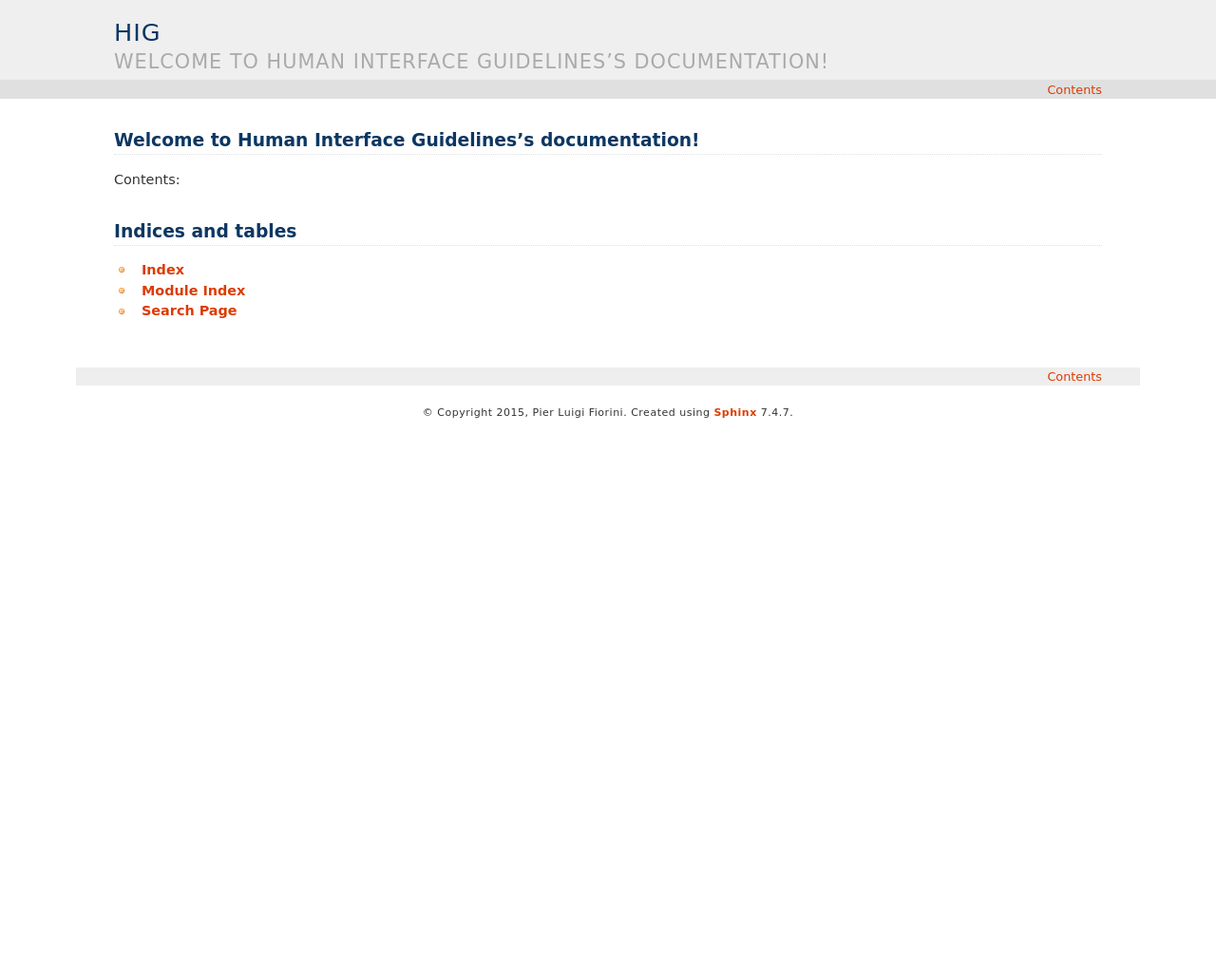
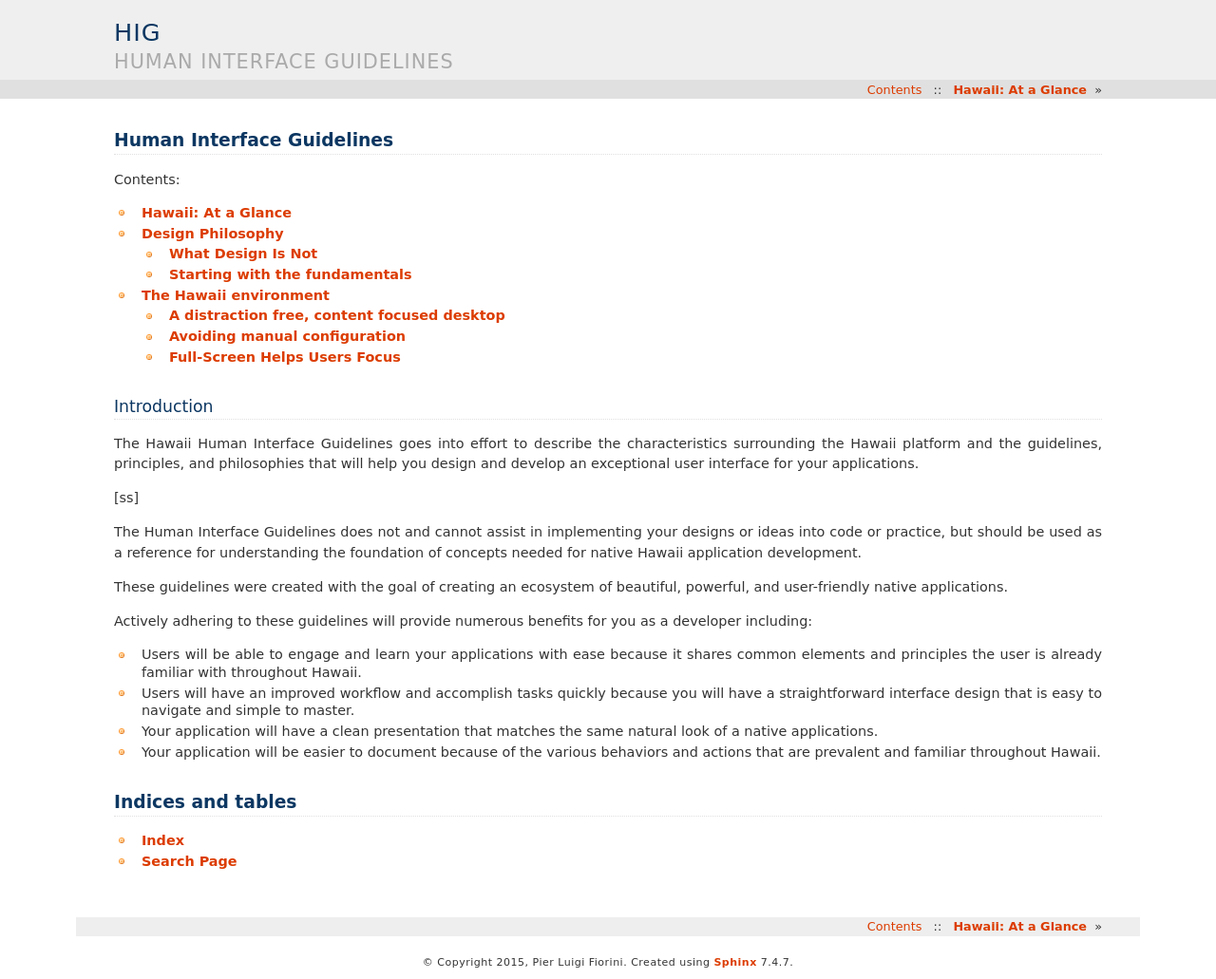
Before and after one commit to lirios/docs-hig, a Sphinx documentation site: the page built from docs/index.rst, in a window 1280 px wide. Shown: the whole page at 95% size. Built offline with Sphinx 7.4.7, drawn with Linux system fonts in a browser that asks for light colours; before the commit the page ends 900 px from its top, so only the background shows below that.

Commit message:
Import initial HIG from Web site

```diff
--- /dev/null
+++ b/docs/design.rst
@@ -0,0 +1,35 @@
+Design Philosophy
+=================
+
+What Design Is Not
+------------------
+
+Before getting into the details we need to clarify what design is about.
+
+1. **Design is not something you can add later.**
+Design is an integral part of building something.
+It's not just colors and fonts, design is how things work.
+When you add a button to your application, that is design. You made a decision to
+add a button with a particular label, icon, location and size.
+The decisions you make are designs.
+
+2. **Design is not an opinion** Design is testable, therefore one design will
+meet a specific goal better than another one.
+Design is about solving a specific problem and so you can objectively
+compare the effectiveness of two designs at solving those problems.
+
+Starting with the fundamentals
+------------------------------
+
+Hawaii strives to provide a beautiful but unique and user friendly experience to
+the user. Before you begin designing your application, get fully acquainted with the environment.
+
+Understanding the interior of Hawaii will aid you in producing an application that
+integrates seamlessly with the desktop environment and is enjoyable to the user.
+
+Most individuals are not acquainted with the concepts or principles of human interface design,
+but they can easily identify which applications follow the guidelines and which applications stray from them.
+
+Become familiar with Hawaii and the fundamental principles contained within the human
+interface guidelines so that you can integrate them into your design to create the
+most user-friendly application possible.
--- /dev/null
+++ b/docs/environment.rst
@@ -0,0 +1,107 @@
+The Hawaii environment
+======================
+
+Hawaii aims to offer an excellent desktop experience.
+
+Instead of forcing the user to know every detail of their computer, we expect them to turn
+it on, sit down and simply use it. We are able to achieve this through concise design methodology and
+the fact that all the applications built for Hawaii are designed from top to bottom to work together,
+offer consistency and stability, and deliver the features users want.
+
+To develop an excellent application, you will need to understand the environment and why our
+users love it. With this understanding, have no doubt that you will be able to establish an
+application that takes adventures of core platform features and an interface that integrates
+seamlessly into the desktop experience.
+
+A distraction free, content focused desktop
+-------------------------------------------
+
+Hawaii was created around the core belief that the majority of people use computers to create and
+experience digital content that they care about and throughout their daily activities.
+
+On a Hawaii device, the user is free to focus on their content and productivity because Hawaii
+performs many of the typical backend application management tasks that users are generally
+expected to handle.
+
+Avoiding manual configuration
+-----------------------------
+
+Hawaii is able to take much of the burden of adjusting and controlling the minor details of
+the system for the majority of users. This is achieved by promoting minimal configuration
+throughout the system and applications.
+
+Providing settings is usually an easy way out of making design decisions about an app’s behavior.
+The same as feature bloat, increased user settings mean more code, more bugs, more testing,
+more documentation, and more overall complexity for the user.
+
+Creating An "Out of the Box" Experience
+~~~~~~~~~~~~~~~~~~~~~~~~~~~~~~~~~~~~~~~
+
+Always design with sane defaults in focus.
+
+Hawaii applications put a strong emphasis on the out of the box experience for the users.
+
+It is safe to assume that if your app requires configuration before a user can be comfortable
+using it, the user may not take the time to configure it at all and simply use another app
+in place.
+
+Ask the OS, Not the User
+~~~~~~~~~~~~~~~~~~~~~~~~
+
+Get as much information automatically as possible. In place of asking the user for his or her
+name and location, ask the system for this information. This directly reduces the amount of
+tasks a user has to complete before they are able to have any amount of productivity, it also
+gives an extra layer of intelligence and integration to your app.
+
+Is It Necessary To The User Experience?
+~~~~~~~~~~~~~~~~~~~~~~~~~~~~~~~~~~~~~~~
+
+Always contemplate on if the configuration option you are adding is really necessary or vital
+to the user. Avoid asking users to make engineering or design related decisions. Configuration
+options should be strictly regulated and assigned to either the initial setup of the app or
+personal preference.
+
+Contextual Display
+~~~~~~~~~~~~~~~~~~
+
+Keep things in context. Actively make design decisions that allow you to display preferences in
+context with the objects they affect, rather than tucked away in a configuration dialog.
+
+If your app requires configuration upon initial use, or before it can be used (like a mail client),
+present this configuration inside the main app window much like a Welcome Screen. Once again, be
+mindful to only present configuration options when necessary.
+
+Full-Screen Helps Users Focus
+-----------------------------
+
+At times it can make sense for an app to offer an immersive, full-screen experience to help users
+focus on tasks and avoid distractions from the desktop or background applications.
+
+Hawaii makes extensive use of this and compliments full-screen applications organically with ease.
+
+[INSERT FULL-SCREEN SCREENSHOT]
+
+Insert detailed information about the full-screen native functionality of applications.
+
+[How Applications Display On Taskbar]
+Relevant text.
+
+[Customizing User Experience Via System Preferences]
+Relevant text.
+
+[User Help And Documentation Is Unobtrusively Available]
+Relevant text.
+
+[Multiple Users On A Single System]
+Relevant text.
+
+[Accessibility and Internationalization]
+Relevant text.
+
+[A Focus On Typography]
+Relevant text.
+
+
+
+Core User Experience Principles
+Insert text here.
--- /dev/null
+++ b/docs/hawaii.rst
@@ -0,0 +1,18 @@
+Hawaii: At a Glance
+===================
+
+The Hawaii workspace is born to take advantage of what Qt, QtQuick,
+Wayland and systemd have to offer.
+
+Specific technical and architectural choices were made to ensure that
+Hawaii dependencies are trimmed down to a minimum that allows the desktop
+to be lightweight without giving up on aesthetics and elegance.
+
+The separation between the compositor and the shell has been removed
+in order to provide a snappy user experience and a deep integration between
+the desktop components.
+
+We want to make a sleek, fast, elegant and minimalist desktop designed with
+casual users and content creators in mind - where what you **do** with the
+desktop is more relevant than the desktop environment that should enable
+the user and never ever hinder her.
--- a/docs/index.rst
+++ b/docs/index.rst
@@ -1,21 +1,50 @@
-.. Human Interface Guidelines documentation master file, created by
-   sphinx-quickstart on Mon Oct  5 19:48:34 2015.
-   You can adapt this file completely to your liking, but it should at least
-   contain the root `toctree` directive.
-
-Welcome to Human Interface Guidelines's documentation!
-======================================================
+Human Interface Guidelines
+==========================
 
 Contents:
 
 .. toctree::
    :maxdepth: 2
+   :glob:
 
+   hawaii
+   design
+   environment
 
+Introduction
+------------
+
+The Hawaii Human Interface Guidelines goes into effort to describe the
+characteristics surrounding the Hawaii platform and the guidelines,
+principles, and philosophies that will help you design and develop an
+exceptional user interface for your applications.
+
+[ss]
+
+The Human Interface Guidelines does not and cannot assist in implementing
+your designs or ideas into code or practice, but should be used as a
+reference for understanding the foundation of concepts needed for native
+Hawaii application development.
+
+These guidelines were created with the goal of creating an ecosystem of
+beautiful, powerful, and user-friendly native applications.
+
+Actively adhering to these guidelines will provide numerous benefits for
+you as a developer including:
+
+* Users will be able to engage and learn your applications with ease
+  because it shares common elements and principles the user is already
+  familiar with throughout Hawaii.
+* Users will have an improved workflow and accomplish tasks quickly
+  because you will have a straightforward interface design that is easy
+  to navigate and simple to master.
+* Your application will have a clean presentation that matches the same
+  natural look of a native applications.
+* Your application will be easier to document because of the various
+  behaviors and actions that are prevalent and familiar throughout Hawaii.
 
 Indices and tables
 ==================
 
 * :ref:`genindex`
-* :ref:`modindex`
 * :ref:`search`
```
Also changed, not shown: 1 other file.
